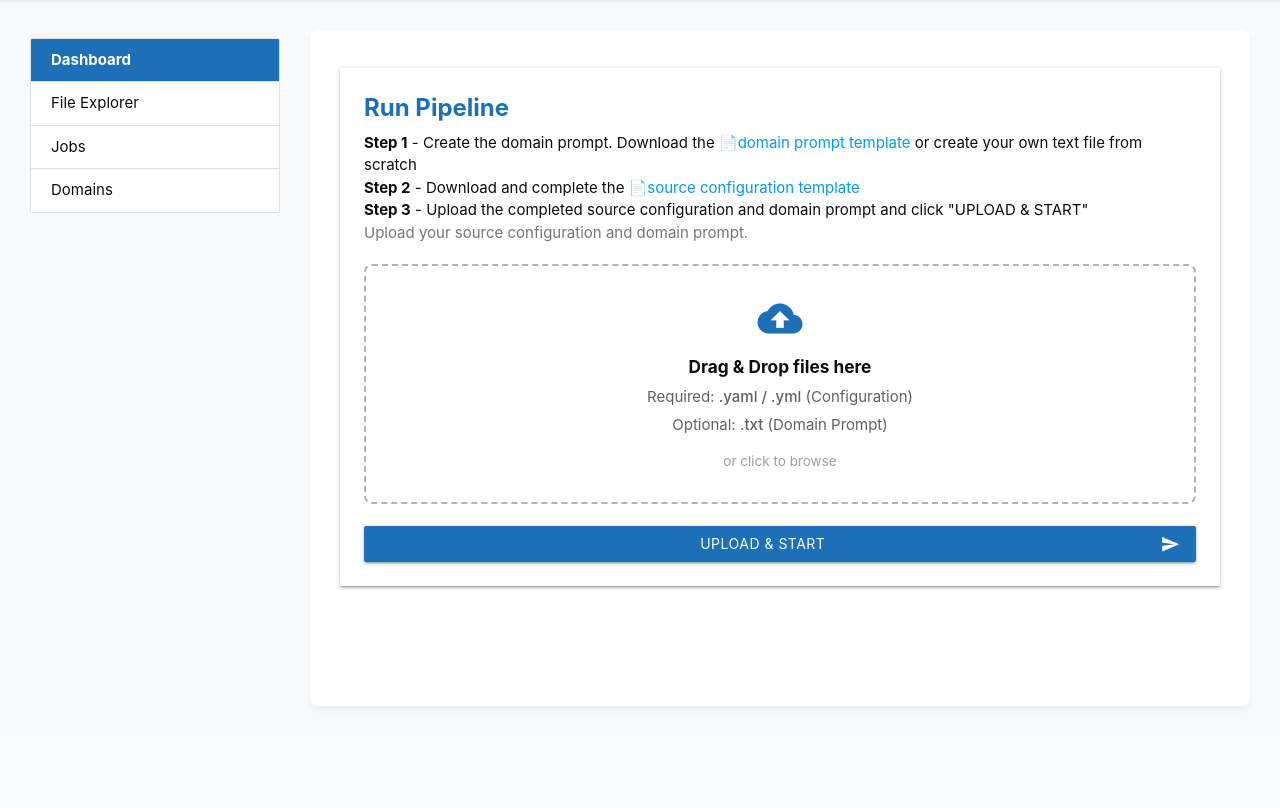
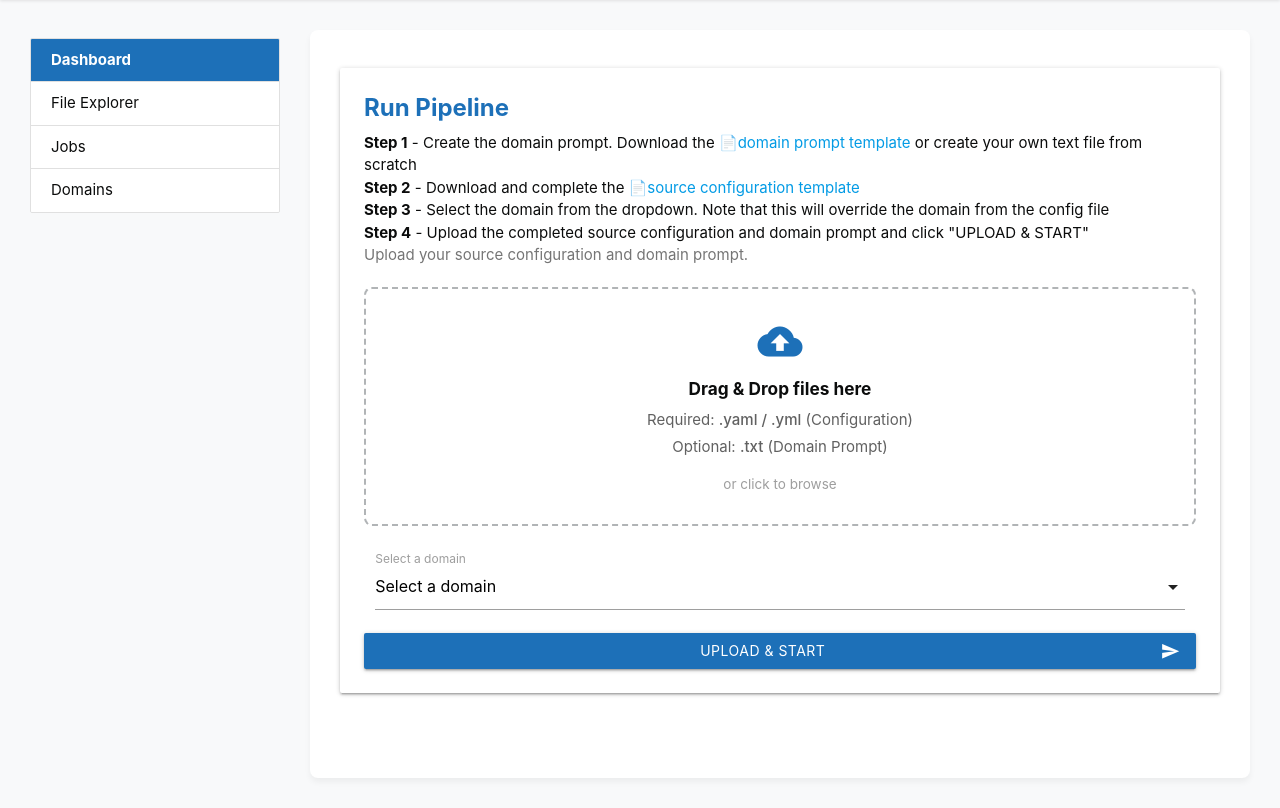
Before and after one commit to alphagov/govuk-ai-accelerator, a Flask app: page /ontology/ in a window 1280 px wide. Shown: the part 64-872 px from the top of the page. Before the commit the page ends 772 px from the top, so only its background shows below. Run offline with Flask 3, Linux system fonts and the light colour scheme; data that the repository does not hold is empty.

Commit message:
Add a domain option for starting a run from the dashboard

```diff
--- a/govuk_ai_accelerator_app.py
+++ b/govuk_ai_accelerator_app.py
@@ -17,7 +17,6 @@ from starlette.applications import Starlette
 from starlette.requests import Request
 from starlette.responses import HTMLResponse, RedirectResponse
 from scripts.pipeline.task_manager import start_task_manager
-from scripts.pipeline.ontology_generator import run_ontology_background_task
 from scripts.pipeline.utils import error_response, is_yaml_file, executor
 from scripts.pipeline.constants import APP_HOST, APP_PORT, BLUEPRINTS
 from scripts.ingestion.commands.utils import DEFAULT_S3_BUCKET
@@ -28,6 +27,8 @@ from flask import current_app
 
 from starlette.routing import Mount, Route
 from a2wsgi import ASGIMiddleware, WSGIMiddleware
+
+from src.web_browser.routing import get_domain_list
 
 try:
     from taxonomy_ontology_accelerator.web import app as visualizer_app
@@ -108,6 +109,10 @@ def create_blueprints():
 
         try:
             config_data = yaml.safe_load(yaml_file)
+
+            if request.form.get('domain') and request.form.get('domain') != 'config_file':
+                print(request.form.get('domain'))
+                config_data['domain_name'] = request.form.get('domain')
 
             if domain_prompt_file and domain_prompt_file.filename:
                 domain_prompt = domain_prompt_file.read().decode('utf-8')
@@ -244,6 +249,10 @@ def create_blueprints():
     @ontology_bp.route('/all_jobs', methods=['GET'])
     def all_jobs():
         return render_template('jobs.html', active_page='jobs')
+
+    @ontology_bp.route("/list_domains")
+    def list_domains():
+        return get_domain_list('govuk-ai-accelerator-data-integration')
 
     @viewer_bp.route("/bucket")
     def viewer_load():
--- a/src/web_browser/routing.py
+++ b/src/web_browser/routing.py
@@ -1,6 +1,8 @@
+from typing import Any
+
 import boto3
 import botocore
-from flask import Flask, render_template, request
+from flask import render_template, request
 
 from src.web_browser.s3 import parse_responses, list_objects
 
@@ -33,7 +35,29 @@ def get_bucket_tree_nodes(bucket_name: str, prefix: str) -> list[dict]:
         print(f"Error fetching tree nodes: {e}")
     return nodes
 
-def view_bucket(bucket_name: str, path: str,page:int):
+
+def get_domain_list(bucket_name: str, ) -> list[Any] | None:
+    s3_client = boto3.client("s3")
+    paginator = s3_client.get_paginator("list_objects_v2")
+
+    try:
+
+        page_iterator = paginator.paginate(Bucket=bucket_name, Delimiter="/")
+
+        top_level_dirs = []
+
+        for page in page_iterator:
+            if 'CommonPrefixes' in page:
+                for prefix_dict in page["CommonPrefixes"]:
+                    top_level_dirs.append(prefix_dict["Prefix"].rstrip('/'))
+
+        return top_level_dirs
+
+    except Exception as e:
+        print(f"Error fetching domain list: {e}")
+
+
+def view_bucket(bucket_name: str, path: str, page: int):
     items_per_page = 500
 
     s3_client = boto3.client("s3")
--- a/templates/dashboard.html
+++ b/templates/dashboard.html
@@ -7,40 +7,68 @@
                 <div class="card-content">
                     <span class="card-title" style="font-weight: bold; color: #1d70b8;">Run Pipeline</span>
 
-          <p><b>Step 1</b> - Create the domain prompt. Download the <a href="{{ url_for('static', filename='assets/templates/example-prompt-template.txt') }}" download>📄domain prompt template</a> or create your own text file from scratch</p>
-          <p><b>Step 2</b> - Download and complete the <a href="{{ url_for('static', filename='assets/templates/config-template.yaml') }}" download>📄source configuration template</a></p>
-          <p><b>Step 3</b> - Upload the completed source configuration and domain prompt and click "UPLOAD & START"</p>
+                    <p><b>Step 1</b> - Create the domain prompt. Download the <a
+                            href="{{ url_for('static', filename='assets/templates/example-prompt-template.txt') }}"
+                            download>📄domain prompt template</a> or create your own text file from scratch</p>
+                    <p><b>Step 2</b> - Download and complete the <a
+                            href="{{ url_for('static', filename='assets/templates/config-template.yaml') }}" download>📄source
+                        configuration template</a></p>
+                    <p><b>Step 3</b> - Select the domain from the dropdown. Note that this will override the domain from
+                        the config file</p>
+                    <p><b>Step 4</b> - Upload the completed source configuration and domain prompt and click "UPLOAD &
+                        START"</p>
 
-        <p class="grey-text text-darken-1" style="margin-bottom: 20px;">Upload your source configuration and domain prompt.</p>
+                    <p class="grey-text text-darken-1" style="margin-bottom: 20px;">Upload your source configuration and
+                        domain prompt.</p>
+
 
                     <form id="upload-form" enctype="multipart/form-data">
-          <div id="drop-zone" class="drop-zone" style="border: 2px dashed var(--gov-border); border-radius: 8px; padding: 2rem; text-align: center; margin-bottom: 1.5rem; transition: background-color 0.2s; cursor: pointer;">
+
+                        <div id="drop-zone" class="drop-zone"
+                             style="border: 2px dashed var(--gov-border); border-radius: 8px; padding: 2rem; text-align: center; margin-bottom: 1.5rem; transition: background-color 0.2s; cursor: pointer;">
                             <i class="material-icons" style="font-size: 3rem; color: #1d70b8;">cloud_upload</i>
                             <h6 style="margin: 10px 0; font-weight: bold;">Drag & Drop files here</h6>
-            <p class="grey-text text-darken-2" style="margin-bottom: 5px;">Required: <strong>.yaml / .yml</strong> (Configuration)</p>
-            <p class="grey-text text-darken-2" style="margin-top: 5px;">Optional: <strong>.txt</strong> (Domain Prompt)</p>
+                            <p class="grey-text text-darken-2" style="margin-bottom: 5px;">Required: <strong>.yaml /
+                                .yml</strong> (Configuration)</p>
+                            <p class="grey-text text-darken-2" style="margin-top: 5px;">Optional: <strong>.txt</strong>
+                                (Domain Prompt)</p>
                             <p class="grey-text" style="font-size: 0.9em; margin-top: 15px;">or click to browse</p>
 
-            <input type="file" id="file" name="file" accept=".yaml,.yml" style="display: none;" required>
+                            <input type="file" id="file" name="file" accept=".yaml,.yml" style="display: none;"
+                                   required>
                             <input type="file" id="text_file" name="text_file" accept=".txt" style="display: none;">
                         </div>
 
-          <ul class="collection" id="file-list" style="border: none; margin-bottom: 1.5rem; display: none;">
-            <li class="collection-item avatar" id="yaml-file-item" style="display: none; min-height: auto; padding-left: 50px;">
-              <i class="material-icons circle green" style="width: 30px; height: 30px; line-height: 30px; left: 10px;">insert_drive_file</i>
+                        <ul class="collection" id="file-list"
+                            style="border: none; margin-bottom: 1.5rem; display: none;">
+                            <li class="collection-item avatar" id="yaml-file-item"
+                                style="display: none; min-height: auto; padding-left: 50px;">
+                                <i class="material-icons circle green"
+                                   style="width: 30px; height: 30px; line-height: 30px; left: 10px;">insert_drive_file</i>
                                 <span class="title" id="yaml-file-name" style="font-weight: 500;"></span>
                                 <p class="grey-text" style="font-size: 0.8rem;">Config File</p>
                             </li>
-            <li class="collection-item avatar" id="txt-file-item" style="display: none; min-height: auto; padding-left: 50px;">
-              <i class="material-icons circle blue" style="width: 30px; height: 30px; line-height: 30px; left: 10px;">description</i>
+                            <li class="collection-item avatar" id="txt-file-item"
+                                style="display: none; min-height: auto; padding-left: 50px;">
+                                <i class="material-icons circle blue"
+                                   style="width: 30px; height: 30px; line-height: 30px; left: 10px;">description</i>
                                 <span class="title" id="txt-file-name" style="font-weight: 500;"></span>
                                 <p class="grey-text" style="font-size: 0.8rem;">Domain Prompt</p>
                             </li>
                         </ul>
 
-          <div id="upload-status" style="display: none; margin-bottom: 1rem; padding: 10px; border-radius: 4px;"></div>
+                        <div class="input-field col s12">
+                            <select id="domain-selector" name="domain" required>
+                                <option value="" disabled selected>Loading domains...</option>
+                            </select>
+                            <label>Select a domain</label>
+                        </div>
 
-          <button class="btn waves-effect waves-light" type="submit" id="submit-btn" style="width: 100%; background-color: #1d70b8;">
+                        <div id="upload-status"
+                             style="display: none; margin-bottom: 1rem; padding: 10px; border-radius: 4px;"></div>
+
+                        <button class="btn waves-effect waves-light" type="submit" id="submit-btn"
+                                style="width: 100%; background-color: #1d70b8;">
                             Upload & Start <i class="material-icons right">send</i>
                         </button>
 
@@ -76,7 +104,9 @@
                         </thead>
                         <tbody id="jobs-tbody">
                         <!-- Jobs populated via JS -->
-            <tr><td colspan="5" class="center-align grey-text">Loading jobs...</td></tr>
+                        <tr>
+                            <td colspan="5" class="center-align grey-text">Loading jobs...</td>
+                        </tr>
                         </tbody>
                     </table>
 
@@ -194,7 +224,7 @@
                     const data = await response.json();
 
                     if (response.ok) {
-          showStatus(`Pipeline started! Job ID: ${data.job_id.substring(0,8)}...`, 'green');
+                        showStatus(`Pipeline started! Job ID: ${data.job_id.substring(0, 8)}...`, 'green');
                         uploadForm.reset(); // Clear hidden files
                         fileInput.value = '';
                         txtFileInput.value = '';
@@ -281,7 +311,7 @@
 
                     tr.innerHTML = `
           <td style="font-family: monospace; font-size: 0.9em;">${job.job_id}</td>
-          <td>${new Date(job.created_at).toLocaleString('en-GB', { timeZone: 'UTC' })}</td>
+          <td>${new Date(job.created_at).toLocaleString('en-GB', {timeZone: 'UTC'})}</td>
           <td>${statusHtml}</td>
           <td>${domainStr}</td>
           <td>${ttlLink}</td>
@@ -308,5 +338,32 @@
 
             setInterval(fetchJobs, 10000);
         });
+
+        async function populateDomains() {
+            var selectEl = document.querySelector('#domain-selector');
+            M.FormSelect.init(selectEl);
+
+            try {
+                const response = await fetch("{{ url_for('ontology.list_domains') }}")
+
+                const domains = await response.json();
+
+                selectEl.innerHTML = '<option value="">Select a domain</option>'
+
+                domains.forEach(domain => {
+                    const option = new Option(domain, domain);
+                    selectEl.add(option);
+                })
+
+                selectEl.add(new Option('📄 Take the domain from the config file', 'config_file'));
+
+                M.FormSelect.init(selectEl);
+
+            } catch (error) {
+                console.error('Error:', error)
+            }
+        }
+
+        window.onload = populateDomains;
     </script>
 {% endblock %}
```
Lines whose indentation alone changed are shown as unchanged.
